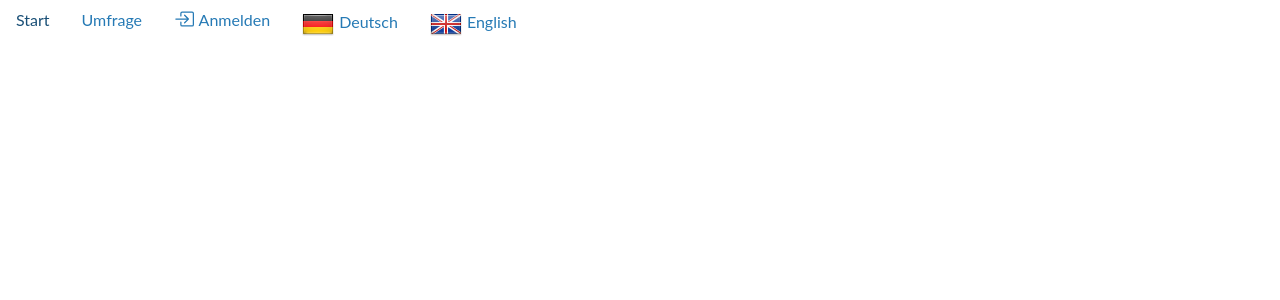
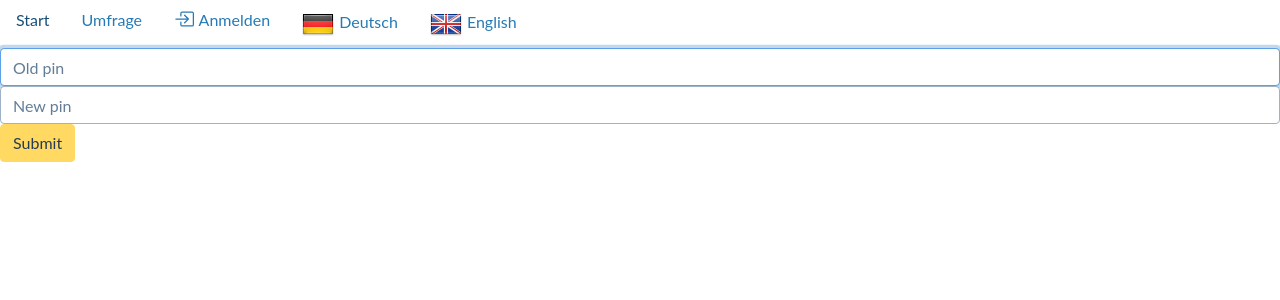
Before and after one commit to devconnecthh/gobanyo, a Nuxt app: page /admin/changePin in a window 1280 px wide. Shown: the top 300 px of the page. Built offline with nearby package versions, Linux system fonts and the light colour scheme.

Commit message:
feat: Add input fields and submit button

```diff
--- /dev/null
+++ b/pages/admin/changePin.vue
@@ -0,0 +1,31 @@
+<template>
+  <div>
+    <b-form>
+      <b-input
+        v-model="oldPin"
+        inputmode="numeric"
+        placeholder="Old pin"
+        type="password"
+        autofocus
+      />
+      <b-input
+        v-model="newPin"
+        inputmode="numeric"
+        placeholder="New pin"
+        type="password"
+      />
+    </b-form>
+    <b-btn type="submit">Submit</b-btn>
+  </div>
+</template>
+
+<script>
+export default {
+  data() {
+    return {
+      oldPin: '',
+      newPin: ''
+    }
+  }
+}
+</script>
--- a/pages/admin/index.vue
+++ b/pages/admin/index.vue
@@ -1,7 +1,8 @@
 <template>
   <main>
     <h1>Administration</h1>
-    <nuxt-link to="/admin/export">Export</nuxt-link>
+    <nuxt-link to="/admin/export">Export</nuxt-link> <br />
+    <nuxt-link to="/admin/changePin">Change Pin</nuxt-link>
   </main>
 </template>
 
```
